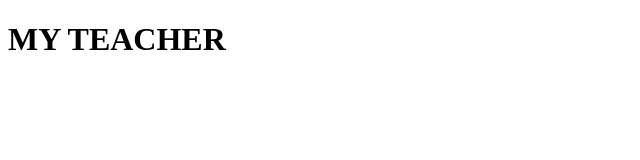
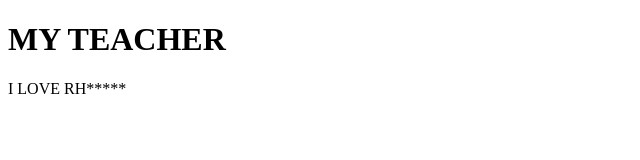
Before and after one commit to Tabique2/Goerge, a plain HTML site: page index.html in a window 1280 px wide. Shown: the whole page, without its empty margins (0-640 px from the left). Drawn offline with Linux system fonts and the light colour scheme.

Commit message:
added LOVE

```diff
--- a/index.html
+++ b/index.html
@@ -7,5 +7,7 @@
 </head>
 <body>
     <h1>MY TEACHER</h1>
+      <p> I LOVE RH*****</p>
+    </p>
 </body>
 </html>
```
